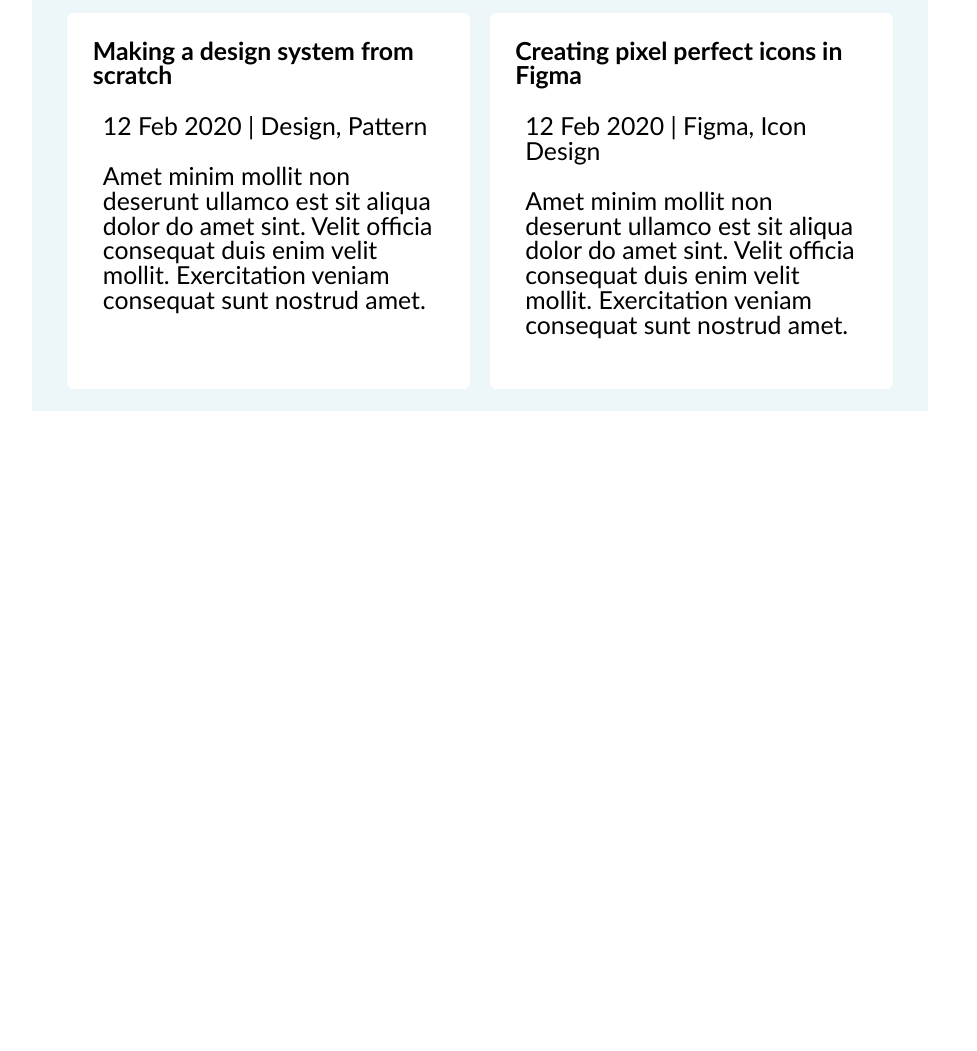
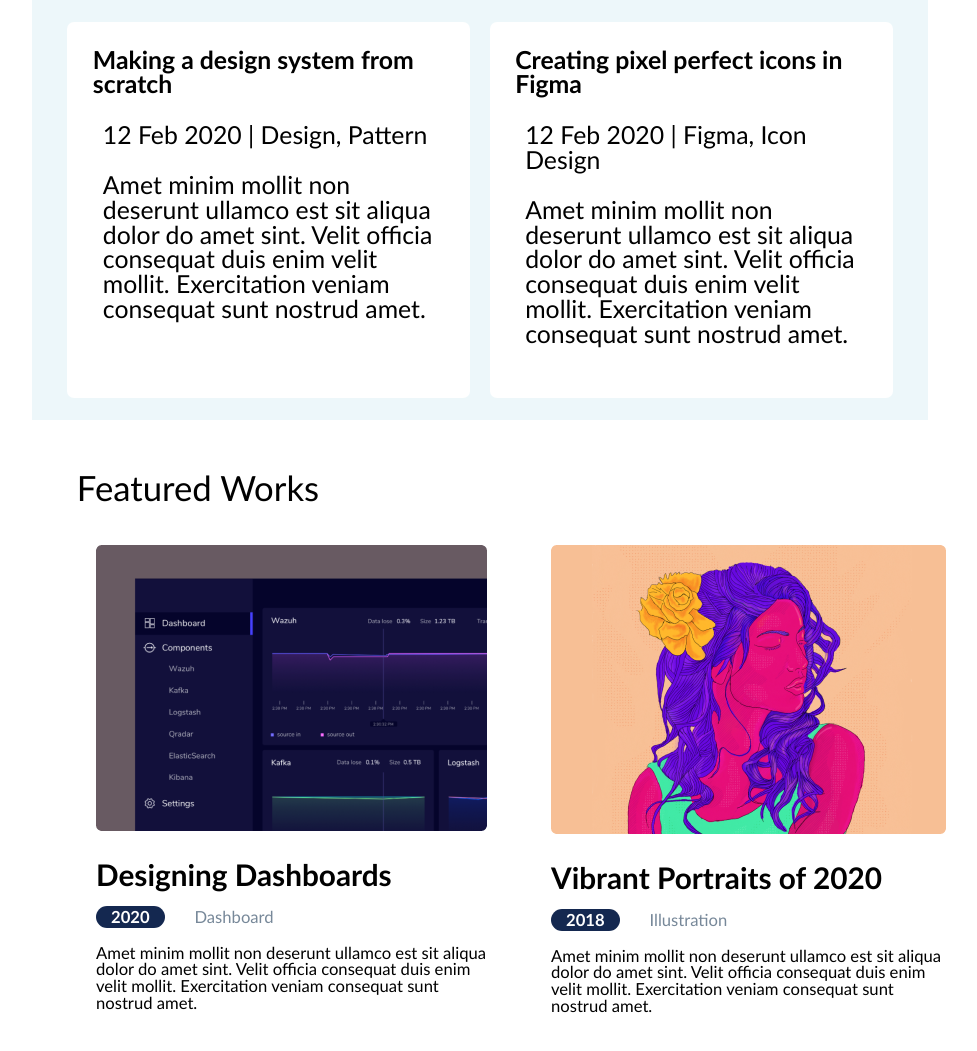
Before and after one commit to arthurlanz/atv-portif-lio, a plain HTML site: page index.html in a window 1280 px wide. Shown: the part 707-1758 px from the top of the page, without its empty margins (160-1137 px from the left). Before the commit the page ends 1118 px from the top, so only its background shows below. Drawn offline with Linux system fonts and the light colour scheme.

Commit message:
att portifolio

```diff
--- a/css/style.css
+++ b/css/style.css
@@ -130,10 +130,10 @@ section.banner button {
 	background-color: #ff6464;
 	color: white;
 	padding: 16px 25px 16px 25px;
-	font-size: 1.2rem;
+	font-size: 1.5rem;
 	border: none;
 	font-weight: bold;
-	border-radius: 3px;
+	border-radius: 4px;
 	margin: 0 0 5vw 0;
 }
 section.rt-posts {
@@ -160,6 +160,37 @@ section.rt-posts ul li {
 section.rt-posts ul li p {
 	margin:  0 0 2vw 10px;
 }
+section.ft-works h2 {
+	font-size: 1.4rem;
+	margin: 4vw 0 3vw 3.5vw;
+}
+section.ft-works ul {
+	display: flex;
+	margin: 0 0 4vw 0;
+}
+section.ft-works ul li {
+	margin: 0 0 0 5vw;
+}
+section.ft-works ul li h3 {
+	font-weight: bold;
+	font-size: 1.2rem;
+	margin: 2vw 0 1.5vw 0
+}
+section.ft-works ul li p {
+	margin: 1.5vw 0 0 0;
+	font-size: 1.3vw;
+}
+section.ft-works ul li p span {
+	background-color: #142850;
+	border-radius: 30px;
+	color: white;
+	font-weight: bold;
+	padding: 1px 15px 1px 15px;
+	margin: 0 2vw 0 00;
+}
+section.ft-works p.categories {
+    color: lightslategray;
+}
 /*=============================================================
 							FOOTER
 =============================================================*/
--- a/index.html
+++ b/index.html
@@ -57,6 +57,27 @@
                 </li>
             </ul>
         </section>
+        <section class="ft-works">
+            <h2>Featured Works</h2>
+            <ul>
+                <li>
+                    <img src="images/Rectangle30.png" alt="foto dashboard">
+                    <h3>Designing Dashboards</h3>
+                    <p class="categories"><span>2020</span> Dashboard</p>
+                    <p>
+                        Amet minim mollit non deserunt ullamco est sit aliqua dolor do amet sint. Velit officia consequat duis enim velit mollit. Exercitation veniam consequat sunt nostrud amet.
+                    </p>
+                </li>
+                <li>
+                    <img src="images/Rectangle32.png" alt="pintura mulher">
+                    <h3>Vibrant Portraits of 2020</h3>
+                    <p class="categories"><span>2018</span> Illustration</p>
+                    <p>
+                        Amet minim mollit non deserunt ullamco est sit aliqua dolor do amet sint. Velit officia consequat duis enim velit mollit. Exercitation veniam consequat sunt nostrud amet.
+                    </p>
+                </li>
+            </ul>
+        </section>
     </main>
 </body>
 </html>
```
